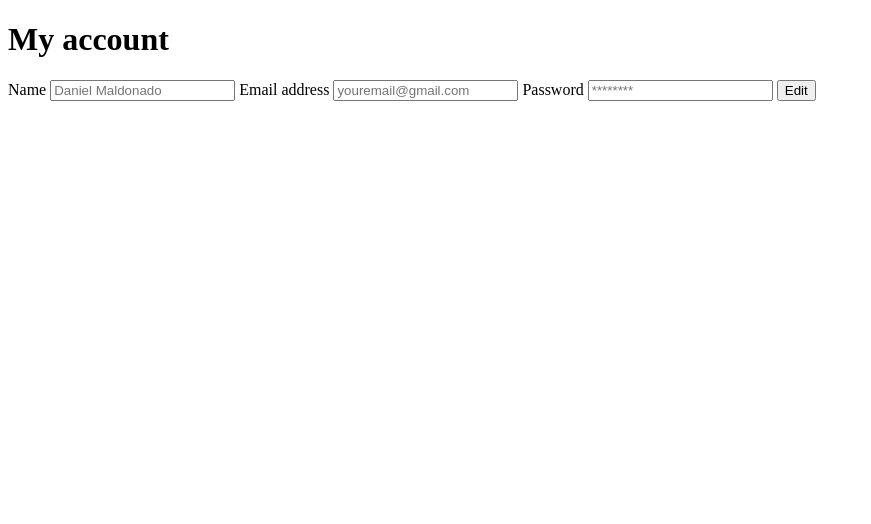
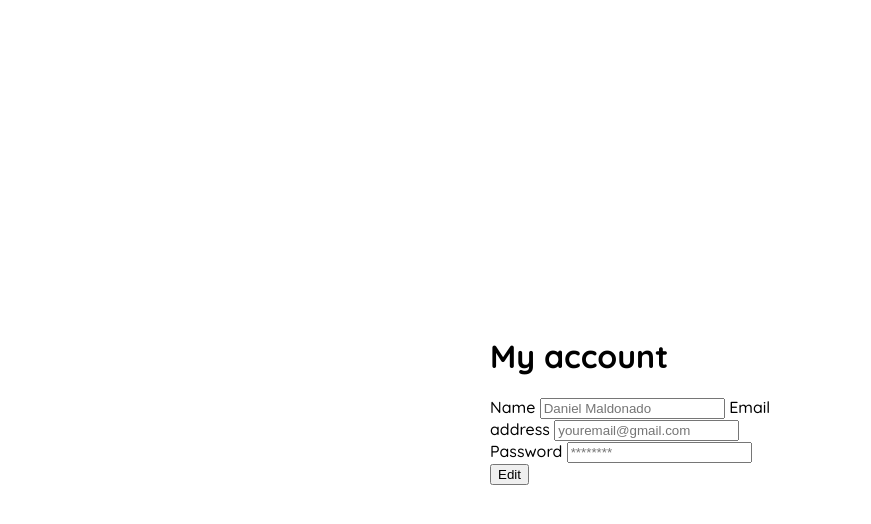
Before and after one commit to danielmaldonado19/Frontend-Yardstore, a plain HTML site: page 4_createaccount.html in a window 1280 px wide. Shown: the whole page, without its empty margins (0-871 px from the left). Drawn offline with Linux system fonts and the light colour scheme.

Commit message:
4_createaccount: containers styled

```diff
--- a/4_createaccount.html
+++ b/4_createaccount.html
@@ -4,7 +4,47 @@
     <meta charset="UTF-8">
     <meta http-equiv="X-UA-Compatible" content="IE=edge">
     <meta name="viewport" content="width=device-width, initial-scale=1.0">
+    <!--1.Set the fonts links.-->
+    <link rel="preconnect" href="https://fonts.googleapis.com">
+    <link rel="preconnect" href="https://fonts.googleapis.com">
+    <link rel="preconnect" href="https://fonts.gstatic.com" crossorigin>
+    <link href="https://fonts.googleapis.com/css2?family=Quicksand:wght@300;500;700&display=swap" rel="stylesheet">
+
     <title>Create Account</title>
+    <style>
+        .root {
+            /*2.Set the vars of the project.*/
+        --very-light-pink: #c7c7c7;
+        --white: #ffffff;
+        --text-input-field: #f7f7f7;
+        --black: #000000;
+        --hospital-green: #acd9b2;
+
+        --sm: 14px;
+        --md: 16px;
+        --lg: 18px;
+        }
+        /*2.Set the body style.*/
+        body {
+            margin: 0;
+            font-family: 'Quicksand', sans-serif;
+        }
+        /*3.Set the main div style.*/
+        .create-account {
+            width: 100vw;
+            height: 100vh;
+            display: grid;
+            place-items: center;
+            background-color: var(--white);
+        }
+        /*4.Style the form.*/
+        .form-container {
+            display: grid;
+            grid-template-rows: 1fr auto;
+            width: 300px;
+        }
+
+    </style>
 </head>
 <body>
     <div class="create-account">
```
